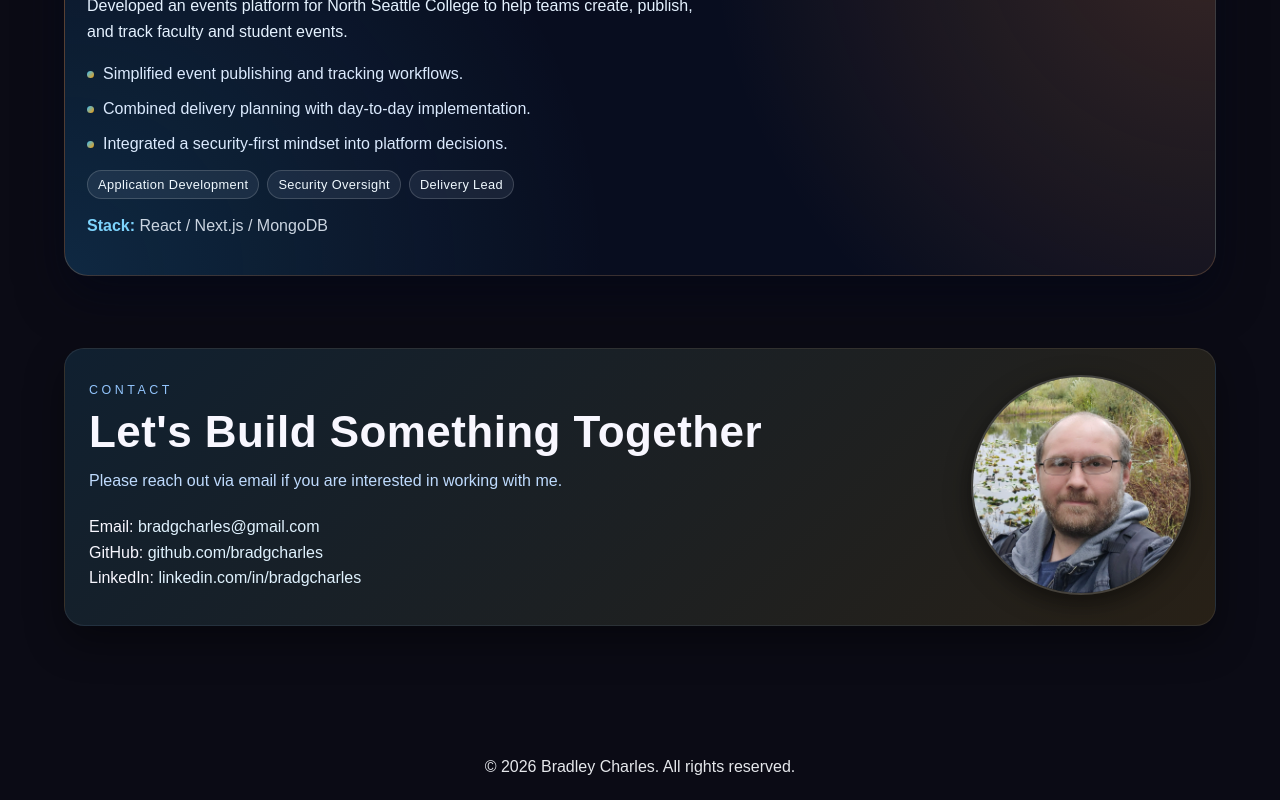
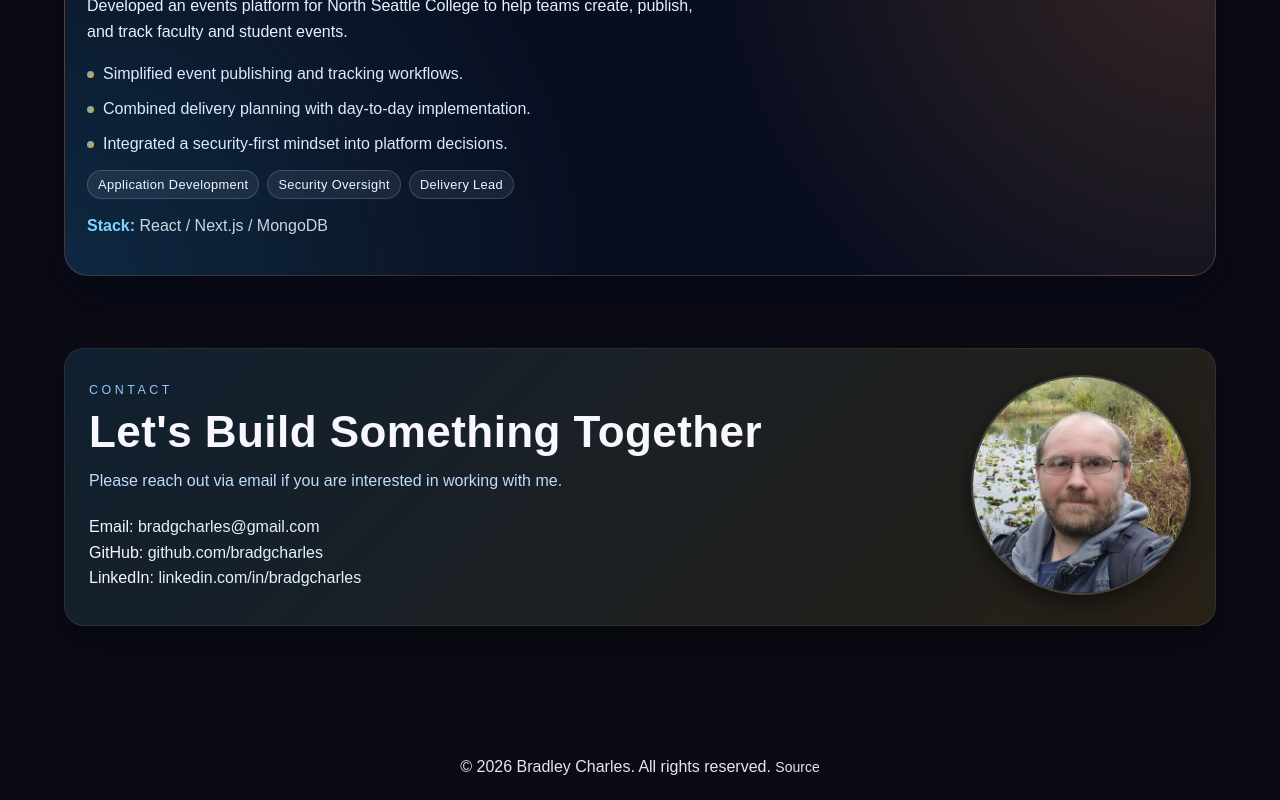
Before and after one commit to BradleyCharles/ProjectBradley, a Next.js app: page / in a window 1280 px wide. Shown: the part 4438-5238 px from the top of the page. Built offline with nearby package versions, Linux system fonts and the light colour scheme.

Commit message:
Add source link to footer for project repository

```diff
--- a/src/Components/Footer.tsx
+++ b/src/Components/Footer.tsx
@@ -7,7 +7,14 @@ const Footer = () => {
       <div className="container">
         <p>
           &copy; {new Date().getFullYear()} Bradley Charles. All rights
-          reserved.
+          reserved.{" "}
+          <a
+            href="https://github.com/BradleyCharles/ProjectBradley"
+            target="_blank"
+            rel="noopener noreferrer"
+          >
+            Source
+          </a>
         </p>
       </div>
     </footer>
```
